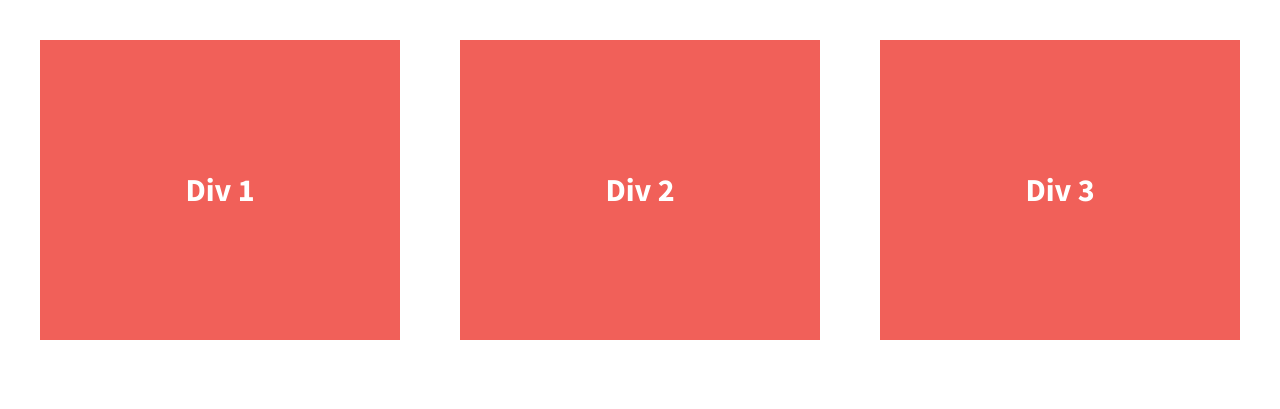
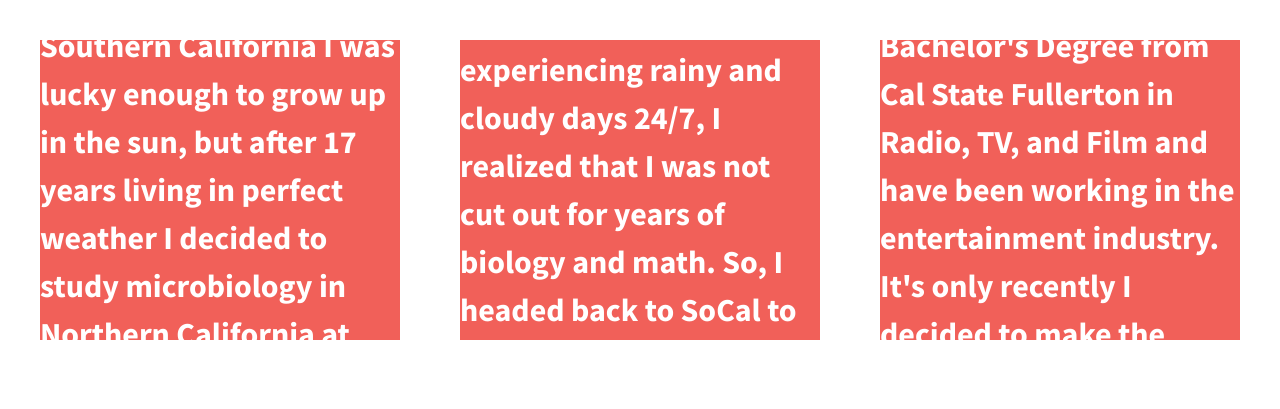
Before and after one commit to mjosephson5/divs-flexbox-starter, a plain HTML site: page index.html in a window 1280 px wide. Drawn offline with nearby package versions, Linux system fonts and the light colour scheme.

Commit message:
Added text to divs

```diff
--- a/index.html
+++ b/index.html
@@ -23,13 +23,13 @@
 
         <section class="wrapper">
             <div class="div-1">
-                Div 1
+               <p>Born and raised in Southern California I was lucky enough to grow up in the sun, but after 17 years living in perfect weather I decided to study microbiology in Northern California at SFSU.</p>
             </div>
             <div class="div-2">
-                Div 2
+                <p>Although I loved experiencing rainy and cloudy days 24/7, I realized that I was not cut out for years of biology and math. So, I headed back to SoCal to study film & TV.</p>
             </div>
             <div class="div-3">
-                Div 3
+                <p> In 2015 I received my Bachelor's Degree from Cal State Fullerton in Radio, TV, and Film and have been working in the entertainment industry. It's only recently I decided to make the switch to tech.</p>
             </div>
         </section>
 
```
